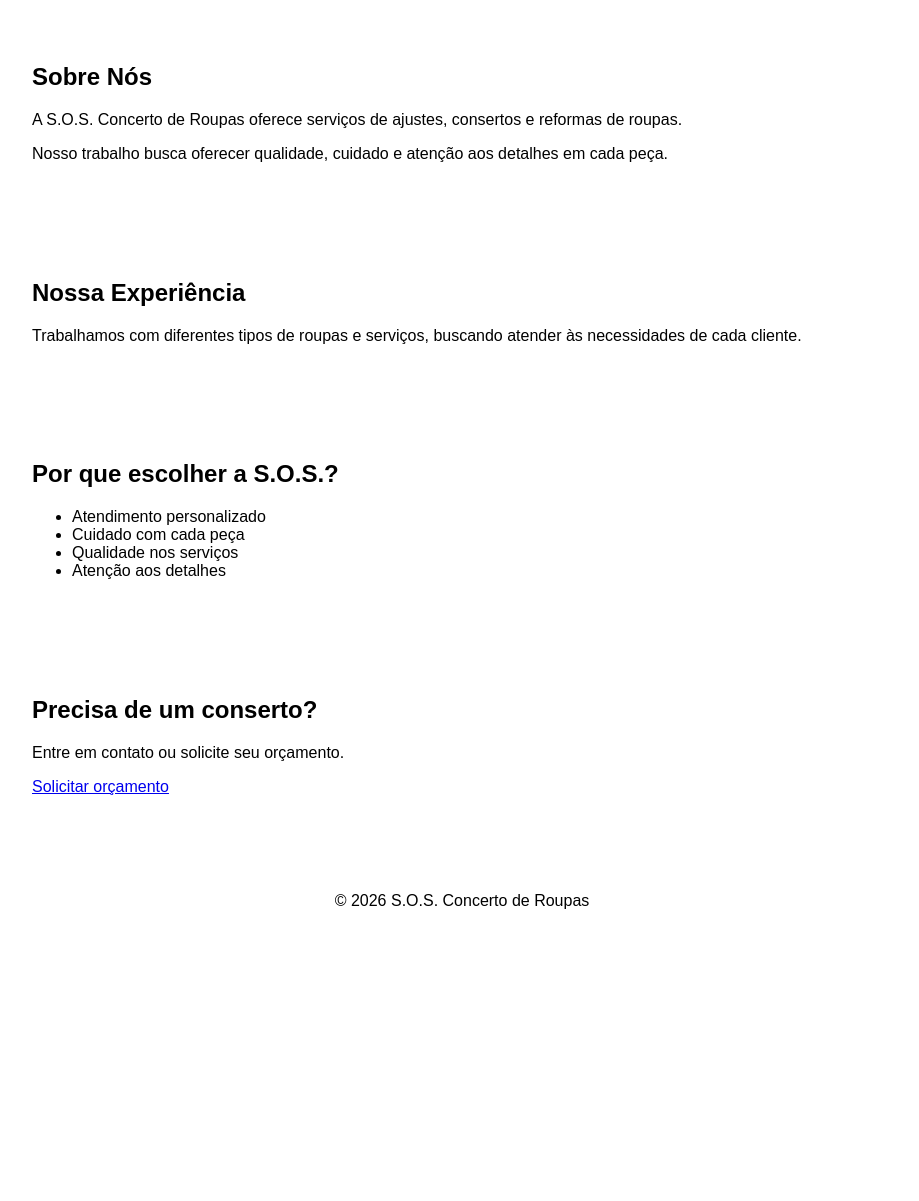
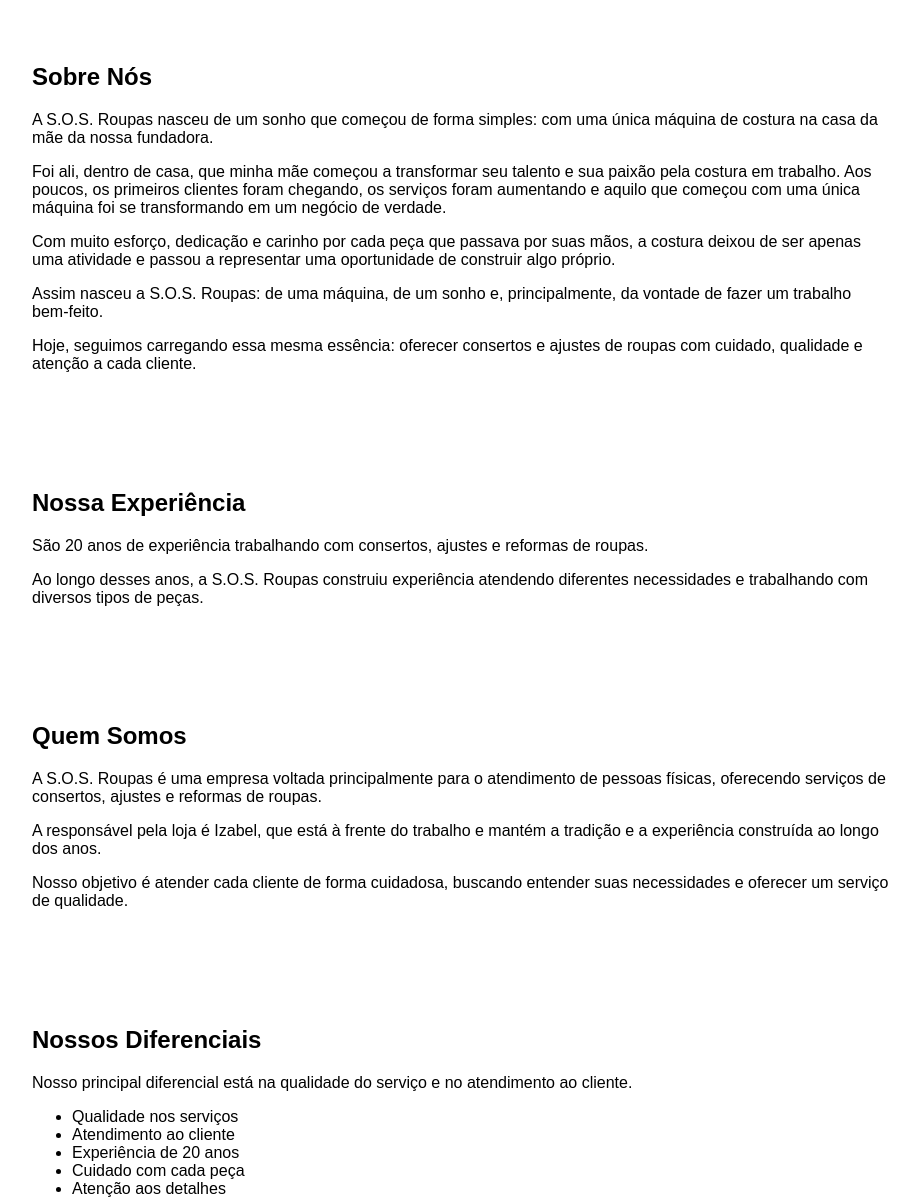
Before and after one commit to DennysRicardo007/S.O.S, a plain HTML site: page sobre.html in a window 1280 px wide. Shown: the part 155-1356 px from the top of the page, without its empty margins (178-1097 px from the left). Before the commit the page ends 1101 px from the top, so only its background shows below. Drawn offline with Linux system fonts and the light colour scheme.

Commit message:
fase 1.2

```diff
--- a/sobre.html
+++ b/sobre.html
@@ -30,19 +30,41 @@
     <!-- Conteúdo principal -->
     <main>
 
-        <!-- Sobre a empresa -->
+        <!-- História da empresa -->
         <section id="sobre">
 
             <h2>Sobre Nós</h2>
 
             <p>
-                A S.O.S. Concerto de Roupas oferece serviços
-                de ajustes, consertos e reformas de roupas.
+                A S.O.S. Roupas nasceu de um sonho que começou de forma
+                simples: com uma única máquina de costura na casa da mãe
+                da nossa fundadora.
             </p>
 
             <p>
-                Nosso trabalho busca oferecer qualidade,
-                cuidado e atenção aos detalhes em cada peça.
+                Foi ali, dentro de casa, que minha mãe começou a transformar
+                seu talento e sua paixão pela costura em trabalho. Aos poucos,
+                os primeiros clientes foram chegando, os serviços foram
+                aumentando e aquilo que começou com uma única máquina foi
+                se transformando em um negócio de verdade.
+            </p>
+
+            <p>
+                Com muito esforço, dedicação e carinho por cada peça que
+                passava por suas mãos, a costura deixou de ser apenas uma
+                atividade e passou a representar uma oportunidade de
+                construir algo próprio.
+            </p>
+
+            <p>
+                Assim nasceu a S.O.S. Roupas: de uma máquina, de um sonho e,
+                principalmente, da vontade de fazer um trabalho bem-feito.
+            </p>
+
+            <p>
+                Hoje, seguimos carregando essa mesma essência: oferecer
+                consertos e ajustes de roupas com cuidado, qualidade e
+                atenção a cada cliente.
             </p>
 
         </section>
@@ -54,9 +76,40 @@
             <h2>Nossa Experiência</h2>
 
             <p>
-                Trabalhamos com diferentes tipos de roupas
-                e serviços, buscando atender às necessidades
-                de cada cliente.
+                São 20 anos de experiência trabalhando com consertos,
+                ajustes e reformas de roupas.
+            </p>
+
+            <p>
+                Ao longo desses anos, a S.O.S. Roupas construiu experiência
+                atendendo diferentes necessidades e trabalhando com diversos
+                tipos de peças.
+            </p>
+
+        </section>
+
+
+        <!-- Quem somos -->
+        <section id="empresa">
+
+            <h2>Quem Somos</h2>
+
+            <p>
+                A S.O.S. Roupas é uma empresa voltada principalmente para
+                o atendimento de pessoas físicas, oferecendo serviços de
+                consertos, ajustes e reformas de roupas.
+            </p>
+
+            <p>
+                A responsável pela loja é Izabel, que está à frente do
+                trabalho e mantém a tradição e a experiência construída
+                ao longo dos anos.
+            </p>
+
+            <p>
+                Nosso objetivo é atender cada cliente de forma cuidadosa,
+                buscando entender suas necessidades e oferecer um serviço
+                de qualidade.
             </p>
 
         </section>
@@ -65,20 +118,29 @@
         <!-- Diferenciais -->
         <section id="diferenciais">
 
-            <h2>Por que escolher a S.O.S.?</h2>
+            <h2>Nossos Diferenciais</h2>
+
+            <p>
+                Nosso principal diferencial está na qualidade do serviço
+                e no atendimento ao cliente.
+            </p>
 
             <ul>
 
                 <li>
-                    Atendimento personalizado
+                    Qualidade nos serviços
+                </li>
+
+                <li>
+                    Atendimento ao cliente
+                </li>
+
+                <li>
+                    Experiência de 20 anos
                 </li>
 
                 <li>
                     Cuidado com cada peça
-                </li>
-
-                <li>
-                    Qualidade nos serviços
                 </li>
 
                 <li>
@@ -112,7 +174,7 @@
     <footer>
 
         <p>
-            &copy; 2026 S.O.S. Concerto de Roupas
+            &copy; 2026 S.O.S. Conserto de Roupas
         </p>
 
     </footer>
```
Also changed, not shown: index.html (+45 -4 lines).
